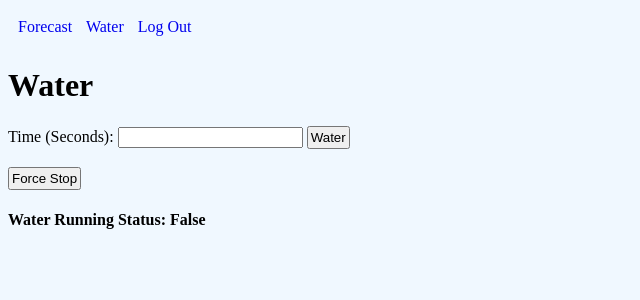
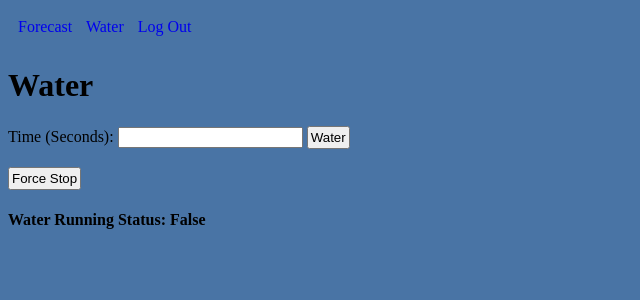
Before and after one commit to PetercSnk/web-app-garden, a Flask app: page /water/ in a window 1280 px wide. Shown: the top 300 px of the page, without its empty margins (0-640 px from the left). Run offline with Flask 3, Linux system fonts and the light colour scheme; a user stored in the database is signed in.

Commit message:
darker bg

```diff
--- a/web-application-bp/app/core/static/stylesheet.css
+++ b/web-application-bp/app/core/static/stylesheet.css
@@ -19,7 +19,7 @@
 }
 
 html {
-    background-color: aliceblue;
+    background-color: #4974a5;
 }
 
 .alert {
```
